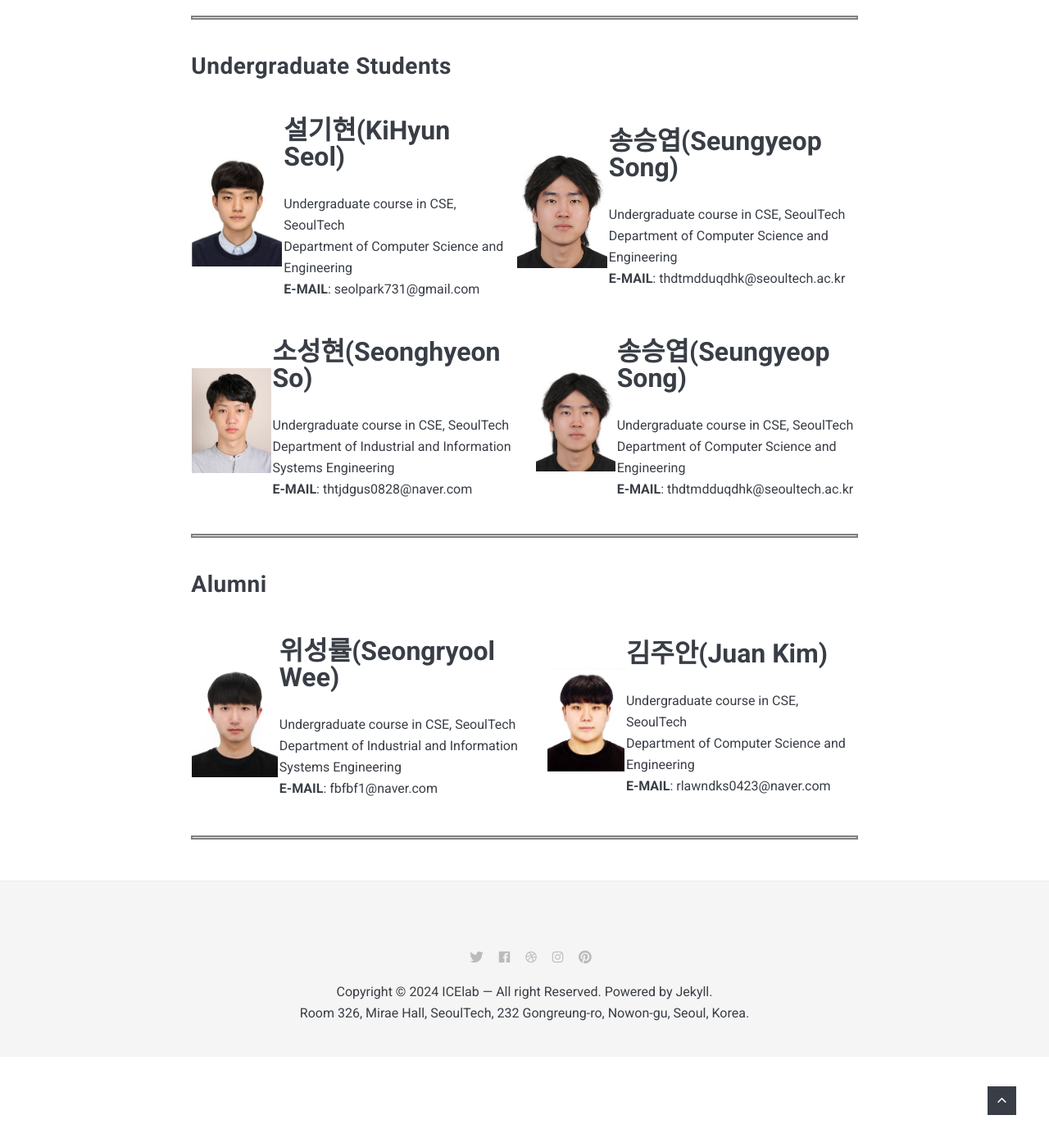
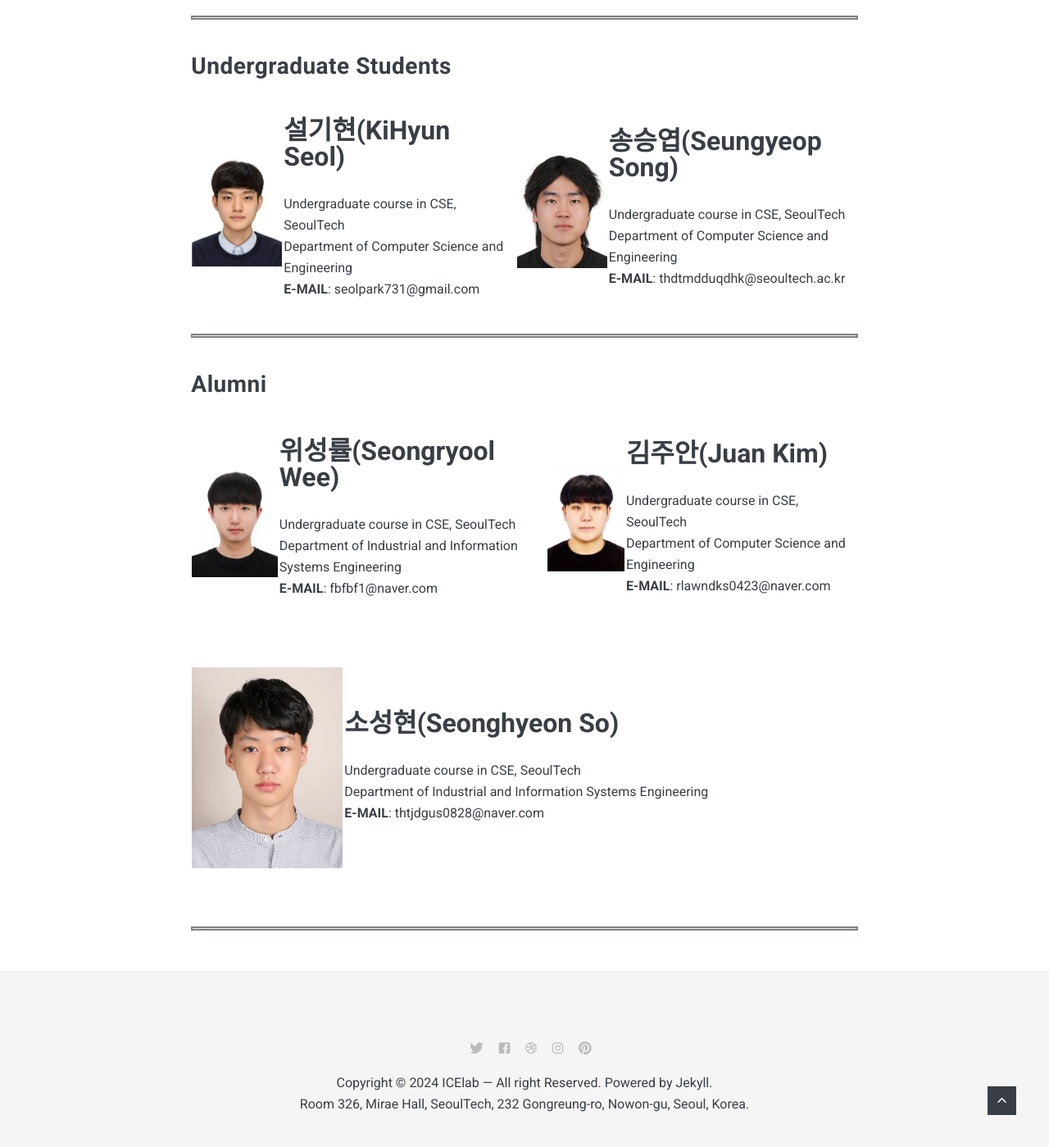
Before and after one commit to Icelab-2020/icelab-2020.github.io, a Jekyll site: the page built from _pages/01_members.md, in a window 1280 px wide and 1400 px high, scrolled down 1652 px. Shown: the whole window at 82% size. Built offline with Jekyll 4.4.1, drawn with Linux system fonts in a browser that asks for light colours; nearby versions of some CDN libraries.

Commit message:
Update 01_members.md

```diff
--- a/_pages/01_members.md
+++ b/_pages/01_members.md
@@ -37,10 +37,6 @@ permalink: /01_members/
 | ![iot]({{site.baseurl}}/images/kh.jpg){: width="184" height="235"} |  <b><span style="font-size:200%">설기현(KiHyun Seol)</span></b><br><br> Undergraduate course in CSE, SeoulTech   <br> Department of Computer Science and Engineering  <br> **E-MAIL**: seolpark731@gmail.com | ![iot]({{site.baseurl}}/images/ss.jpg){: width="184"; height="248"} | <b><span style="font-size:200%">송승엽(Seungyeop Song)</span></b><br><br> Undergraduate course in CSE, SeoulTech   <br> Department of Computer Science and Engineering  <br> **E-MAIL**: thdtmdduqdhk@seoultech.ac.kr |
 
 
-|    |   |    |    |
-|:---|:---|:---|:---|
-| ![iot]({{site.baseurl}}/images/sh.jpg){: width="184"; height="248"} | <b><span style="font-size:200%">소성현(Seonghyeon So)</span></b><br><br> Undergraduate course in CSE, SeoulTech   <br> Department of Industrial and Information Systems Engineering  <br> **E-MAIL**: thtjdgus0828@naver.com | ![iot]({{site.baseurl}}/images/ss.jpg){: width="184"; height="248"} | <b><span style="font-size:200%">송승엽(Seungyeop Song)</span></b><br><br> Undergraduate course in CSE, SeoulTech   <br> Department of Computer Science and Engineering  <br> **E-MAIL**: thdtmdduqdhk@seoultech.ac.kr |
-
 <hr style="border:2px solid gray">
 
 ## Alumni
@@ -48,6 +44,10 @@ permalink: /01_members/
 |    |    |
 |:---|:---|
 | ![iot]({{site.baseurl}}/images/sw.jpg){: width="184"; height="248"} | <b><span style="font-size:200%">위성률(Seongryool Wee)</span></b><br><br> Undergraduate course in CSE, SeoulTech   <br> Department of Industrial and Information Systems Engineering  <br> **E-MAIL**: fbfbf1@naver.com | ![iot]({{site.baseurl}}/images/jk.jpg){: width="165" height="235"} |  <b><span style="font-size:200%">김주안(Juan Kim)</span></b><br><br> Undergraduate course in CSE, SeoulTech   <br> Department of Computer Science and Engineering  <br> **E-MAIL**: rlawndks0423@naver.com |
+
+|    |    |
+|:---|:---|
+| ![iot]({{site.baseurl}}/images/sh.jpg){: width="184"; height="248"} | <b><span style="font-size:200%">소성현(Seonghyeon So)</span></b><br><br> Undergraduate course in CSE, SeoulTech   <br> Department of Industrial and Information Systems Engineering  <br> **E-MAIL**: thtjdgus0828@naver.com |
 
 <hr style="border:2px solid gray">
 
```
